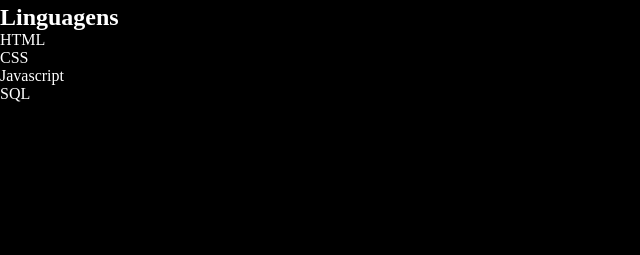
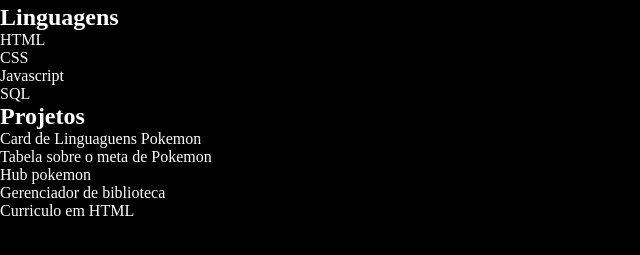
Before and after one commit to dufizdev/site-pessoal, a plain HTML site: page index.html in a window 1280 px wide. Shown: the part 51-306 px from the top of the page, without its empty margins (0-640 px from the left). Drawn offline with Linux system fonts and the light colour scheme.

Commit message:
add projetos

```diff
--- a/index.html
+++ b/index.html
@@ -18,5 +18,13 @@
         <li>Javascript</li>
         <li>SQL</li>
     </ul>
+    <h2>Projetos</h2>
+    <ul>
+        <li>Card de Linguaguens Pokemon</li>
+        <li>Tabela sobre o meta de Pokemon</li>
+        <li>Hub pokemon</li>
+        <li>Gerenciador de biblioteca</li>
+        <li>Curriculo em HTML</li>
+    </ul>
 </body>
 </html>
```
